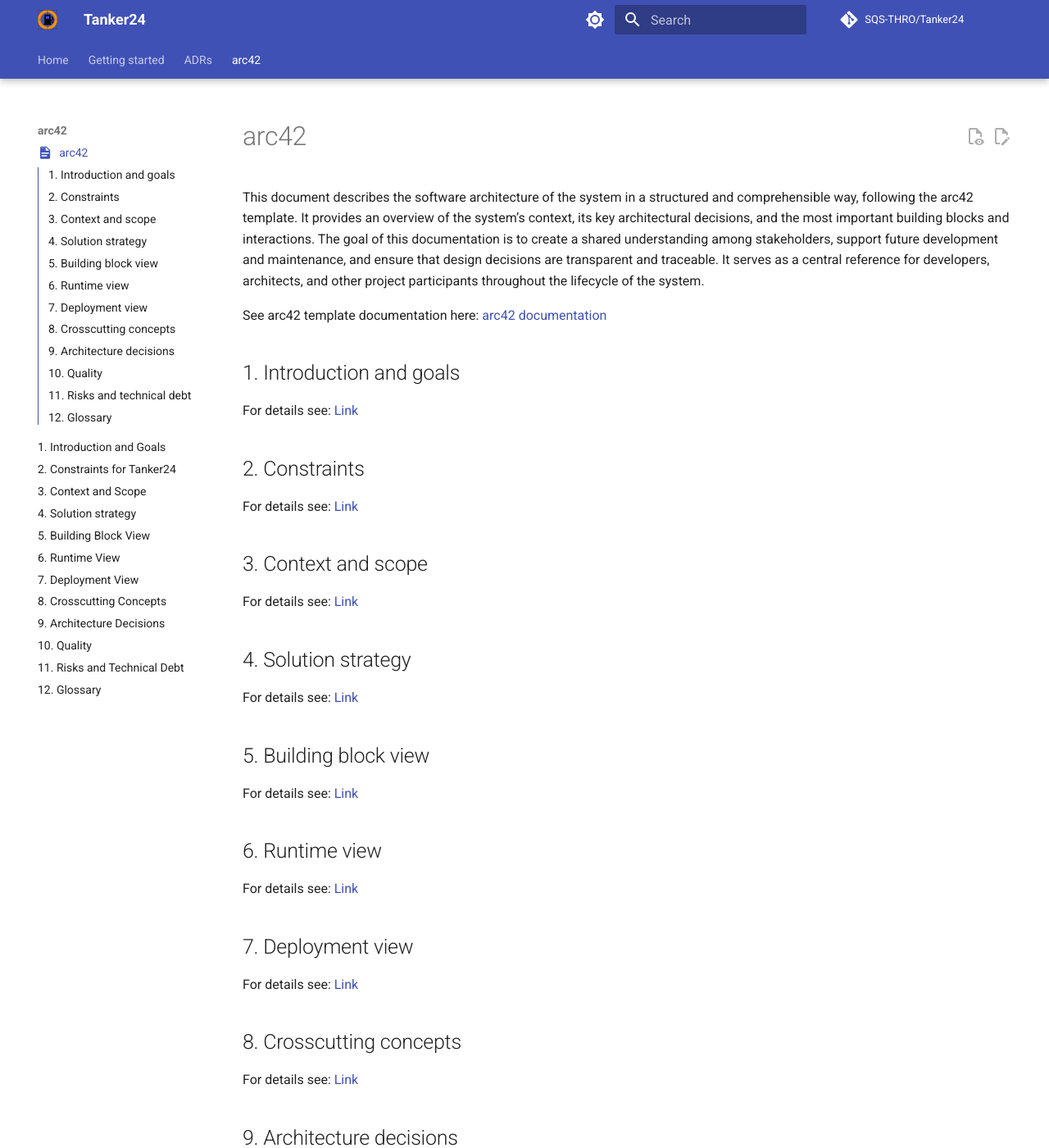
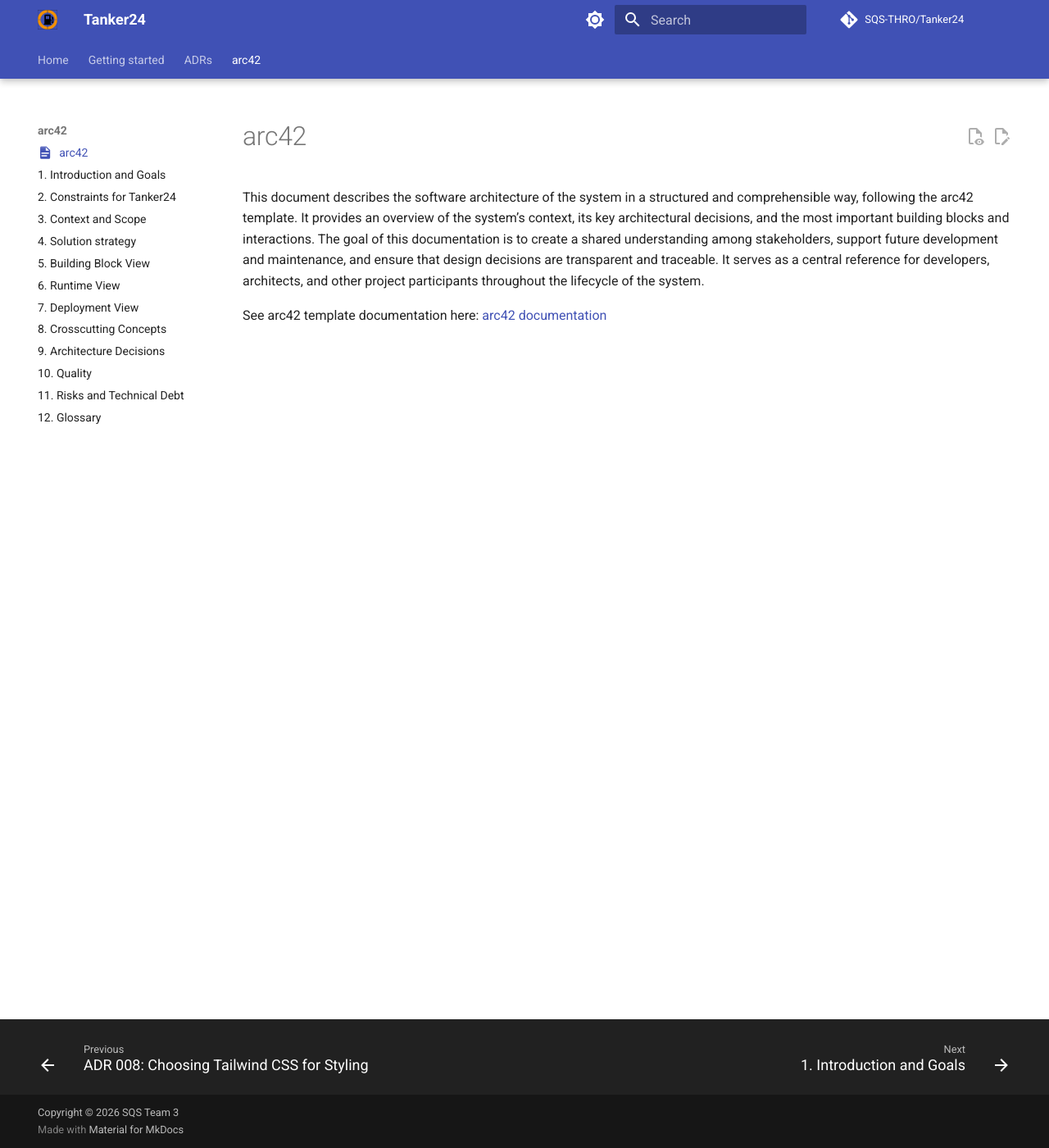
Before and after one commit to SQS-THRO/Tanker24, an MkDocs documentation site: the page built from docs/arc42.md, in a window 1280 px wide and 1400 px high. Shown: the whole window at 82% size. Built offline with MkDocs 1.6.1 and Material for MkDocs 9.7.7, drawn with Linux system fonts in a browser that asks for light colours; comment, search, counter and statistics services are not loaded; some of the changed text lies outside the part shown.

Commit message:
Removed redundant TOC

```diff
--- a/docs/arc42.md
+++ b/docs/arc42.md
@@ -7,28 +7,3 @@
 This document describes the software architecture of the system in a structured and comprehensible way, following the arc42 template. It provides an overview of the system’s context, its key architectural decisions, and the most important building blocks and interactions. The goal of this documentation is to create a shared understanding among stakeholders, support future development and maintenance, and ensure that design decisions are transparent and traceable. It serves as a central reference for developers, architects, and other project participants throughout the lifecycle of the system.
 
 See arc42 template documentation here: [arc42 documentation](https://docs.arc42.org/home/)
-
-## 1. Introduction and goals
-For details see: [Link](../arc42/01_intro_goals)
-## 2. Constraints
-For details see: [Link](../arc42/02_constraints)
-## 3. Context and scope
-For details see: [Link](../arc42/03_context_scope)
-## 4. Solution strategy
-For details see: [Link](../arc42/04_solution_strategy)
-## 5. Building block view
-For details see: [Link](../arc42/05_building_block_view)
-## 6. Runtime view
-For details see: [Link](../arc42/06_runtime_view)
-## 7. Deployment view
-For details see: [Link](../arc42/07_deployment_view)
-## 8. Crosscutting concepts
-For details see: [Link](../arc42/08_crosscutting_concepts)
-## 9. Architecture decisions
-For details see: [Link](../arc42/09_architecture_decisions)
-## 10. Quality
-For details see: [Link](../arc42/10_quality)
-## 11. Risks and technical debt
-For details see: [Link](../arc42/11_risks_technical_debt)
-## 12. Glossary
-For details see: [Link](../arc42/12_glossary)
```
